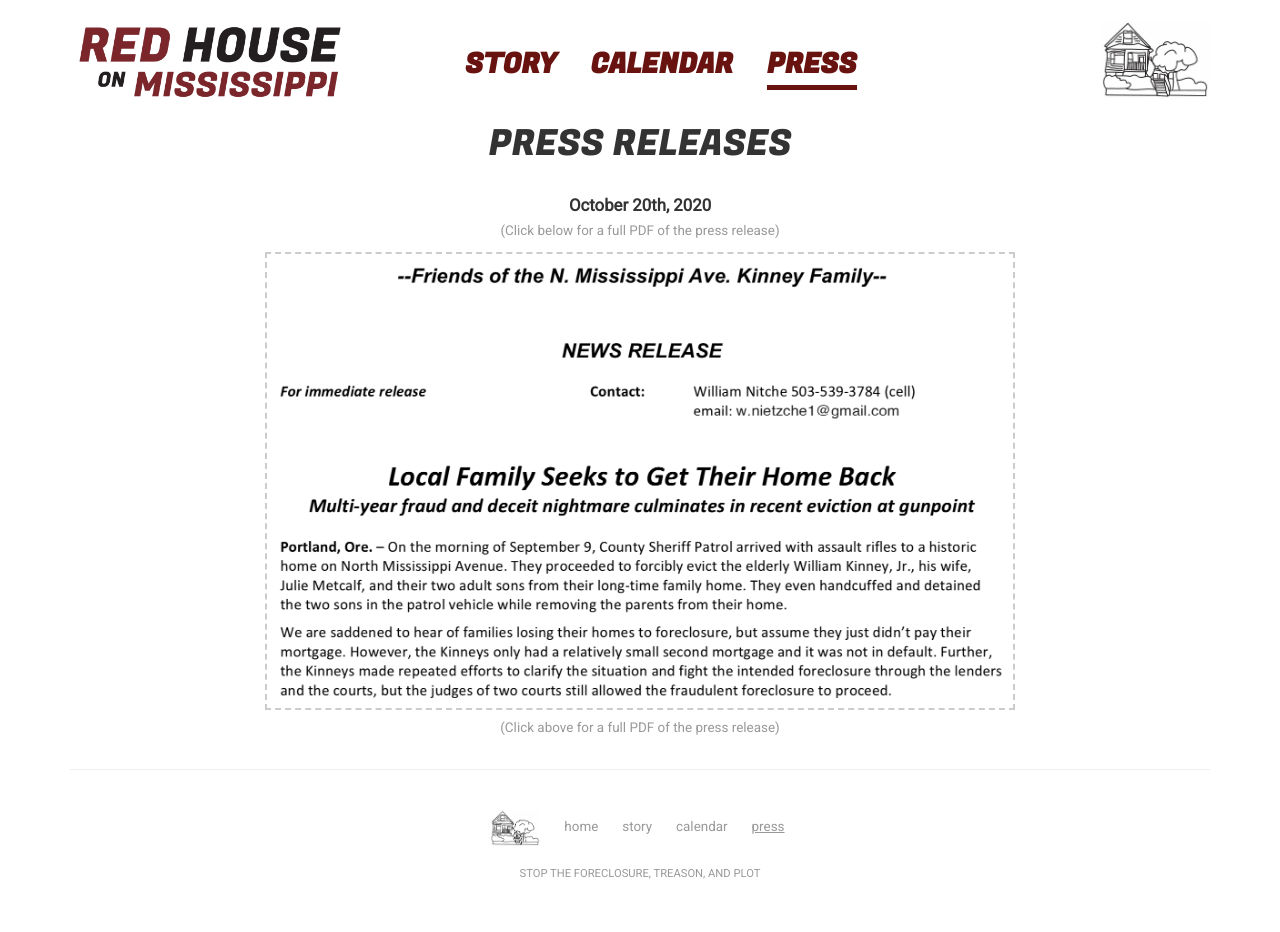
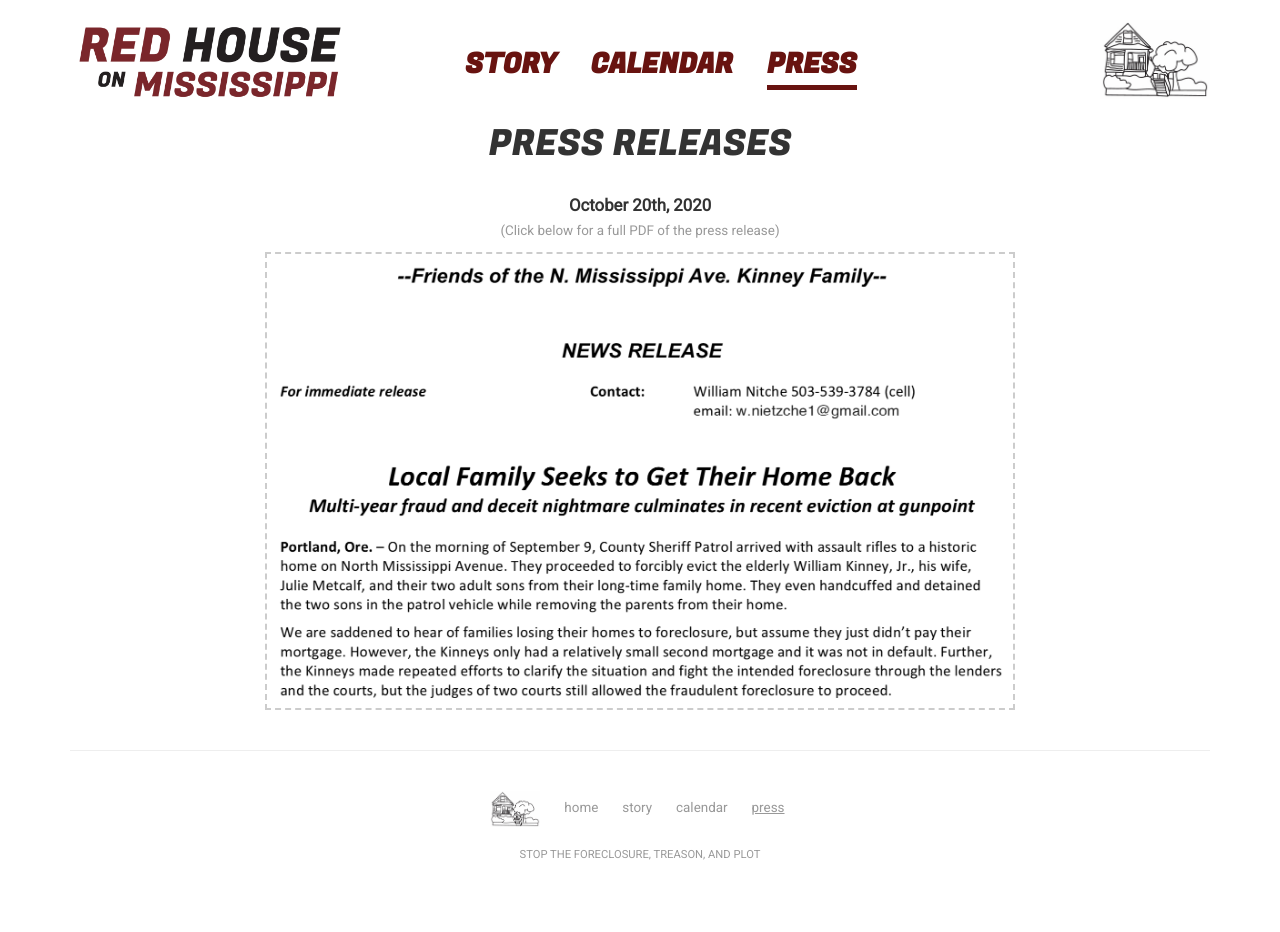
Before and after one commit to redhouseonmississippi/redhouseonmississippi.github.io, a Jekyll site: the page built from press.html, in a window 1280 px wide. Built offline with Jekyll 4.4.1, drawn with Linux system fonts in a browser that asks for light colours.

Commit message:
better press release folder structure

```diff
--- a/css/main.scss
+++ b/css/main.scss
@@ -174,7 +174,7 @@
   }
 
   img {
-    margin: 0 0 5px 0;
+    margin: 0 0 20px 0;
     border: 2px dashed #ccc;
   }
 }
--- a/press.html
+++ b/press.html
@@ -12,12 +12,9 @@
         <strong>October 20th, 2020</strong><br/>
         <small>(Click below for a full PDF of the press release)</small>
       </p>
-      <a href="press-release-10-20-2020.pdf" target="_blank">
-        <img src="/images/press-release.png" class='img-responsive'>
+      <a href="/press-releases/10-20-2020.pdf" target="_blank">
+        <img src="/images/press-releases/10-20-2020.png" class='img-responsive'>
       </a>
-      <p>
-        <small>(Click above for a full PDF of the press release)</small>
-      </p>
     </div>
   </div>
 </div>
```
Also changed, not shown: images/press-releases/10-20-2020.png (renamed from images/press-release.png), 2 other files.
